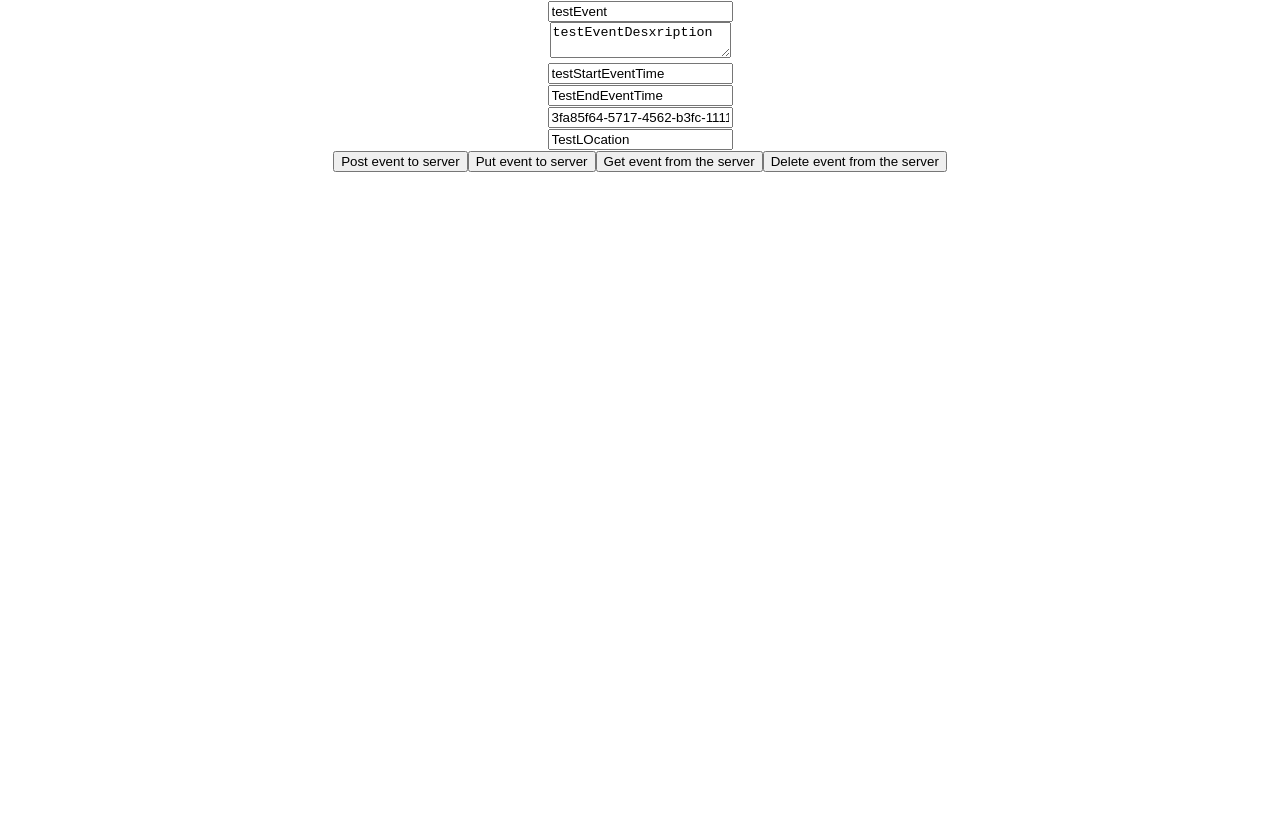
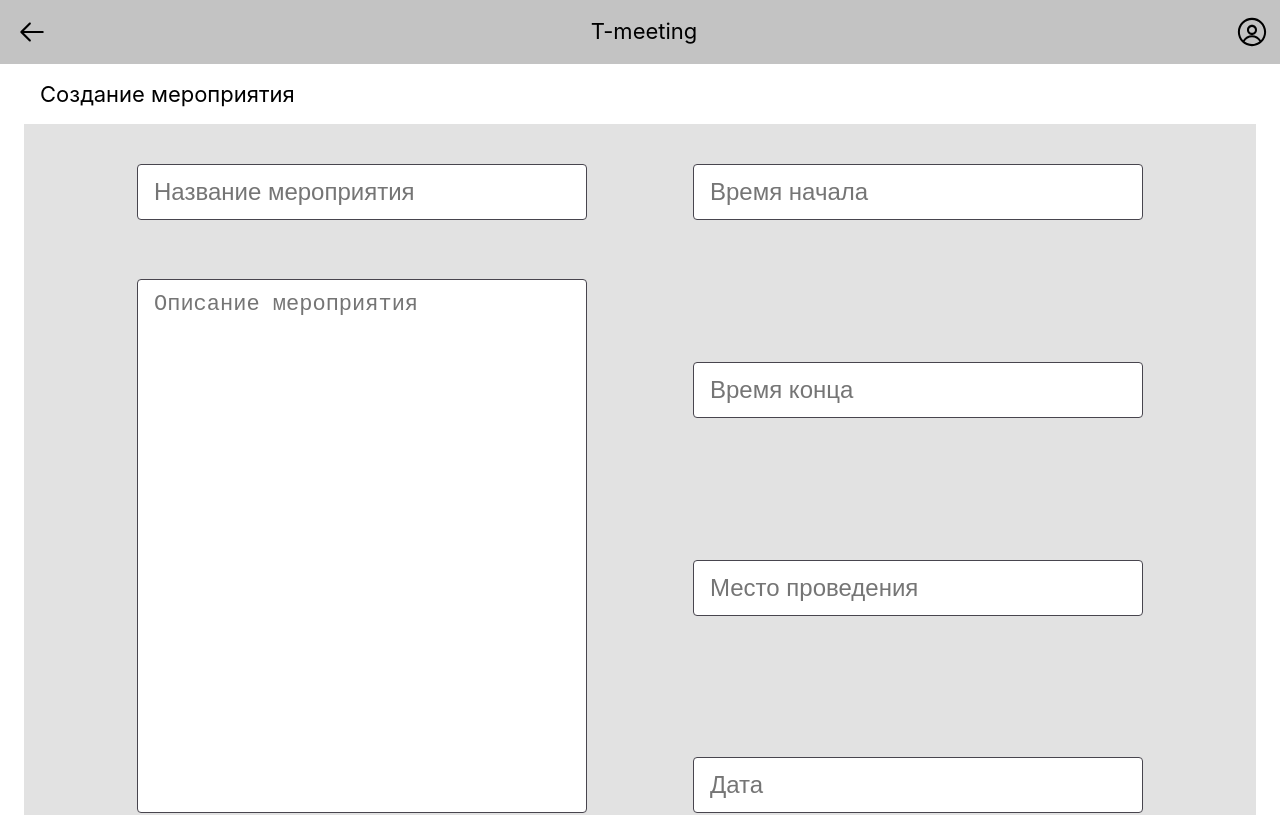
Before and after one commit to DarkSta1ker/t-meeting-frontend, a React (Create React App) app: page / in a window 1280 px wide. Shown: the top 815 px of the page. Built offline with nearby package versions, Linux system fonts and the light colour scheme.

Commit message:
Закинул страницу в App.js

```diff
--- a/src/app/App.js
+++ b/src/app/App.js
@@ -1,5 +1,6 @@
 import './styles/App.css';
 import React, { useState } from 'react';
+import CreateEventPage from "../pages/create_evemt_page/CreateEventPage";
 function handleFetchFabric(event, fetchMethod) {
   switch(fetchMethod) {
     case "POST":
@@ -96,6 +97,7 @@ function App() {
   const handleDelete = () => handleFetch('DELETE');
   return (
     <div className="App">
+        <CreateEventPage></CreateEventPage>
       <div className="Board">
         <input
           className="EventName"
```
